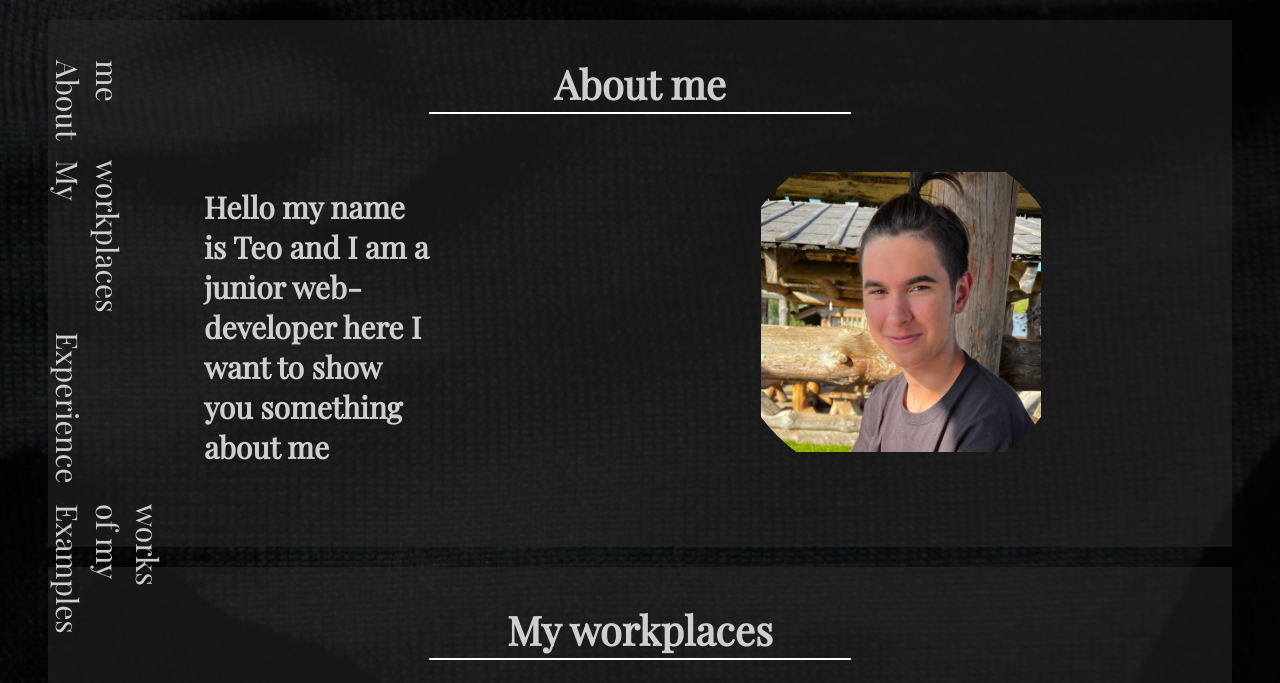
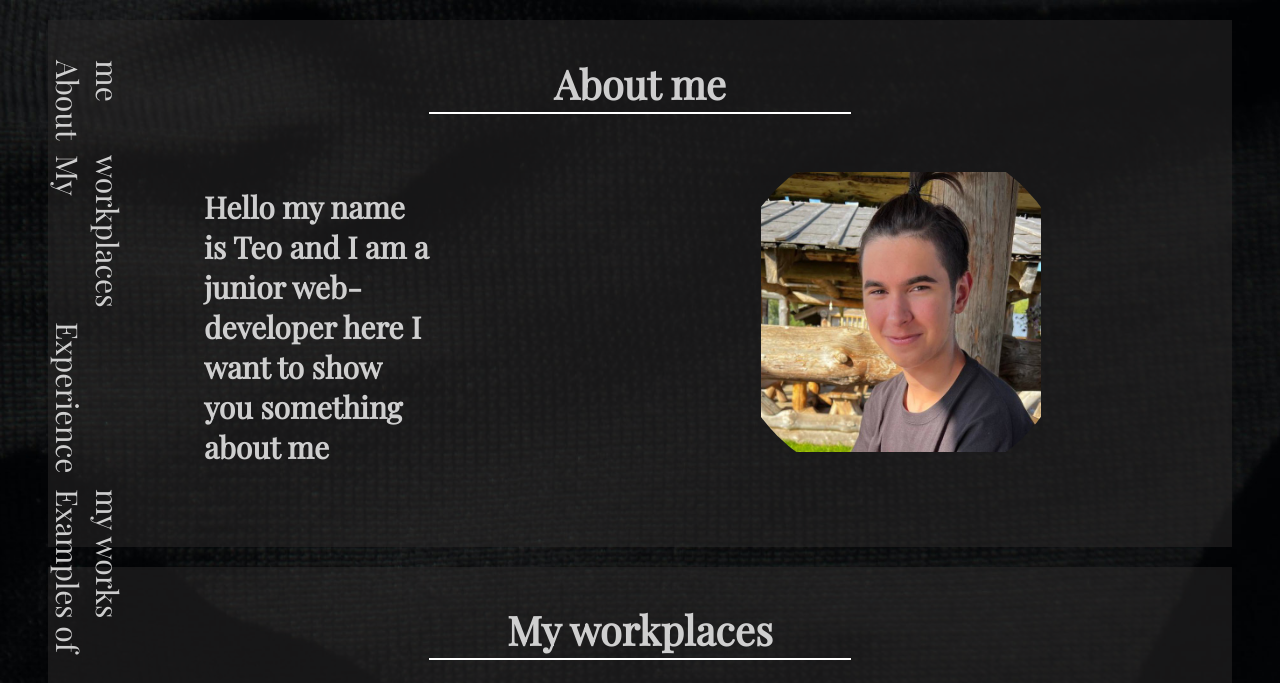
Before and after one commit to TerexFed/Portfolio, a plain HTML site: page index.html in a window 1280 px wide. Shown: the top 683 px of the page. Drawn offline with nearby package versions, Linux system fonts and the light colour scheme.

Commit message:
Update style.css

```diff
--- a/style.css
+++ b/style.css
@@ -22,7 +22,7 @@ body{
 }
 .wrapper{
     display: flex;
-    gap: 20px;
+    gap: 15px;
     margin: 40px;
     background-color:rgba(255, 255, 255, 0);
     position: fixed;
```
